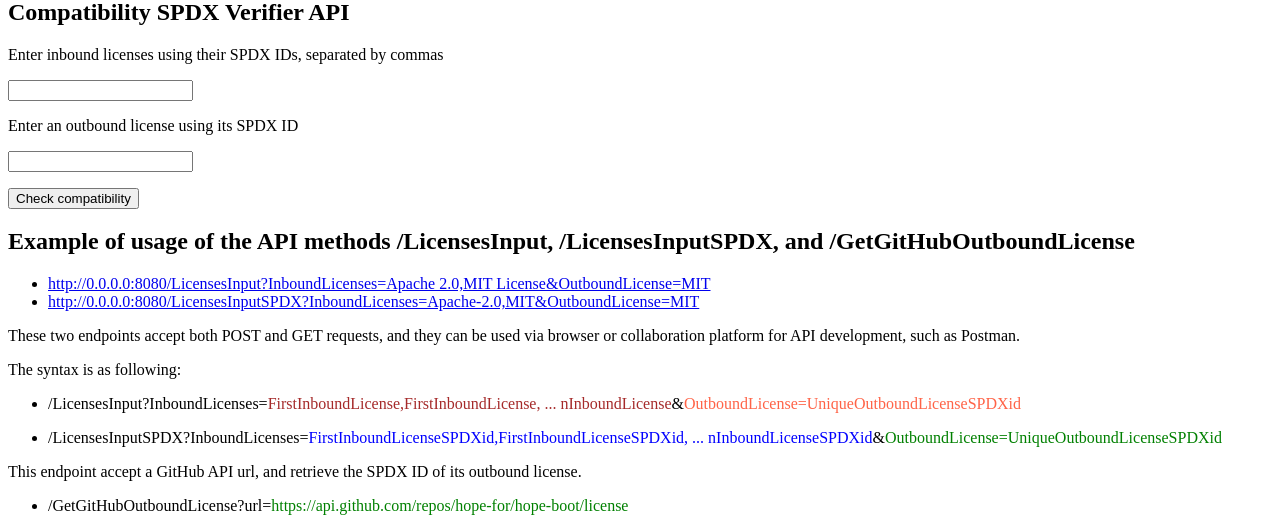
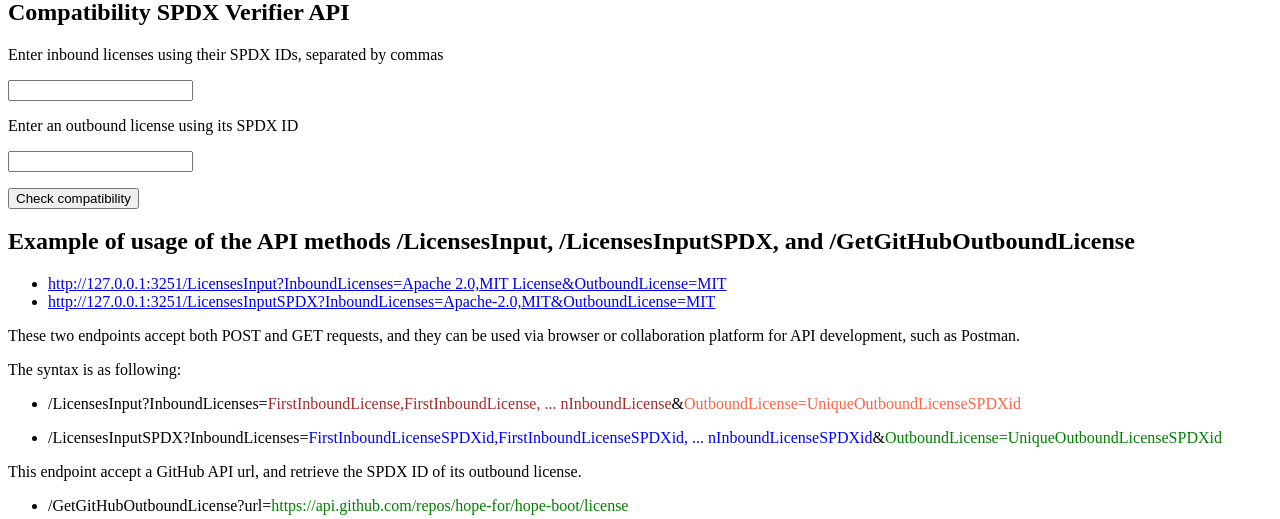
Before and after one commit to endocode/LCV-CM, a Flask app: page /APIEndpoints in a window 1280 px wide. Shown: the part 398-917 px from the top of the page. Run offline with Flask 2, Linux system fonts and the light colour scheme.

Commit message:
Changed port to 3251 and IP address to localhost

```diff
--- a/src/LCV/templates/APIEndpoints.html
+++ b/src/LCV/templates/APIEndpoints.html
@@ -24,8 +24,8 @@
       </form>
         <h2>Example of usage of the API methods /LicensesInput, /LicensesInputSPDX, and /GetGitHubOutboundLicense</h2>
         <ul>
-            <li><a href="LicensesInput?InboundLicenses=Apache 2.0,MIT License&OutboundLicense=MIT">http://0.0.0.0:8080/LicensesInput?InboundLicenses=Apache 2.0,MIT License&OutboundLicense=MIT</a></li>
-            <li><a href="LicensesInputSPDX?InboundLicenses=Apache-2.0,MIT&OutboundLicense=MIT">http://0.0.0.0:8080/LicensesInputSPDX?InboundLicenses=Apache-2.0,MIT&OutboundLicense=MIT</a></li>
+            <li><a href="LicensesInput?InboundLicenses=Apache 2.0,MIT License&OutboundLicense=MIT">http://127.0.0.1:3251/LicensesInput?InboundLicenses=Apache 2.0,MIT License&OutboundLicense=MIT</a></li>
+            <li><a href="LicensesInputSPDX?InboundLicenses=Apache-2.0,MIT&OutboundLicense=MIT">http://127.0.0.1:3251/LicensesInputSPDX?InboundLicenses=Apache-2.0,MIT&OutboundLicense=MIT</a></li>
         </ul>
 
             <p> These two endpoints accept both POST and GET requests, and they can be used via browser or collaboration platform for API development, such as Postman.</p>
--- a/src/LCV/templates/compatibility.html
+++ b/src/LCV/templates/compatibility.html
@@ -1,6 +1,6 @@
 <html>
    <body>
-      <form action = "http://0.0.0.0:8080/CompatibilityOutput" method = "post">
+      <form action = "http://127.0.0.1:3251/CompatibilityOutput" method = "post">
          <p>Enter inbound licenses using their Scancode IDs, separated by commas</p>
          <p><input type = "text" name = "inboundLicenses" /></p>
          <p>Enter an outbound license using its SPDX ID</p>
--- a/src/LCV/templates/compatibilityFlag.html
+++ b/src/LCV/templates/compatibilityFlag.html
@@ -1,6 +1,6 @@
 <html>
    <body>
-      <form action = "http://0.0.0.0:8080/CompatibilityFlagOutput" method = "post">
+      <form action = "http://127.0.0.1:3251/CompatibilityFlagOutput" method = "post">
          <p>Enter inbound licenses using their Scancode IDs, separated by commas</p>
          <p><input type = "text" name = "inboundLicenses" /></p>
          <p>Enter an outbound license using its SPDX ID</p>
--- a/src/LCV/templates/compatibilitySPDX.html
+++ b/src/LCV/templates/compatibilitySPDX.html
@@ -1,6 +1,6 @@
 <html>
    <body>
-      <form action = "http://0.0.0.0:8080/CompatibilitySPDXOutput" method = "post">
+      <form action = "http://127.0.0.1:3251/CompatibilitySPDXOutput" method = "post">
          <p>Enter inbound licenses using their SPDX IDs, separated by commas</p>
          <p><input type = "text" name = "inboundLicenses" /></p>
          <p>Enter an outbound license using its SPDX ID</p>
--- a/src/LCV/templates/compatibilitySPDXFlag.html
+++ b/src/LCV/templates/compatibilitySPDXFlag.html
@@ -1,6 +1,6 @@
 <html>
    <body>
-      <form action = "http://0.0.0.0:8080/CompatibilitySPDXFlagOutput" method = "post">
+      <form action = "http://127.0.0.1:3251/CompatibilitySPDXFlagOutput" method = "post">
          <p>Enter inbound licenses using their SPDX IDs, separated by commas</p>
          <p><input type = "text" name = "inboundLicenses" /></p>
          <p>Enter an outbound license using its SPDX ID</p>
--- a/src/LCV/templates/outbound.html
+++ b/src/LCV/templates/outbound.html
@@ -1,6 +1,6 @@
 <html>
    <body>
-      <form action = "http://0.0.0.0:8080/GitHubOutboundLicenseOutput" method = "post">
+      <form action = "http://127.0.0.1:3251/GitHubOutboundLicenseOutput" method = "post">
          <p>Enter GitHub APIs URL</p>
          <p><input type = "text" name = "nm" /></p>
          <p><input type = "submit" value = "submit" /></p>
```
Also changed, not shown: github_JSON_reported_repos.txt (added, +9 -0 lines), README.md, 1 other file.
